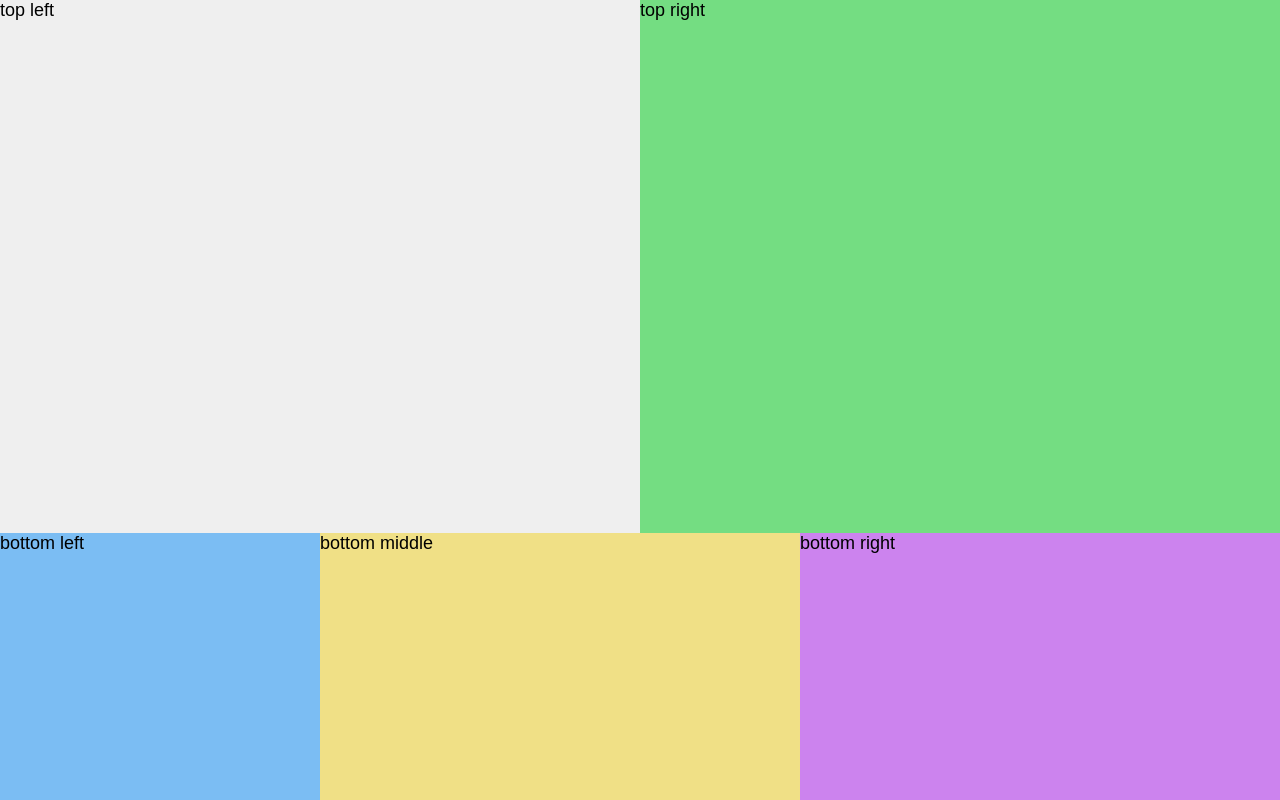
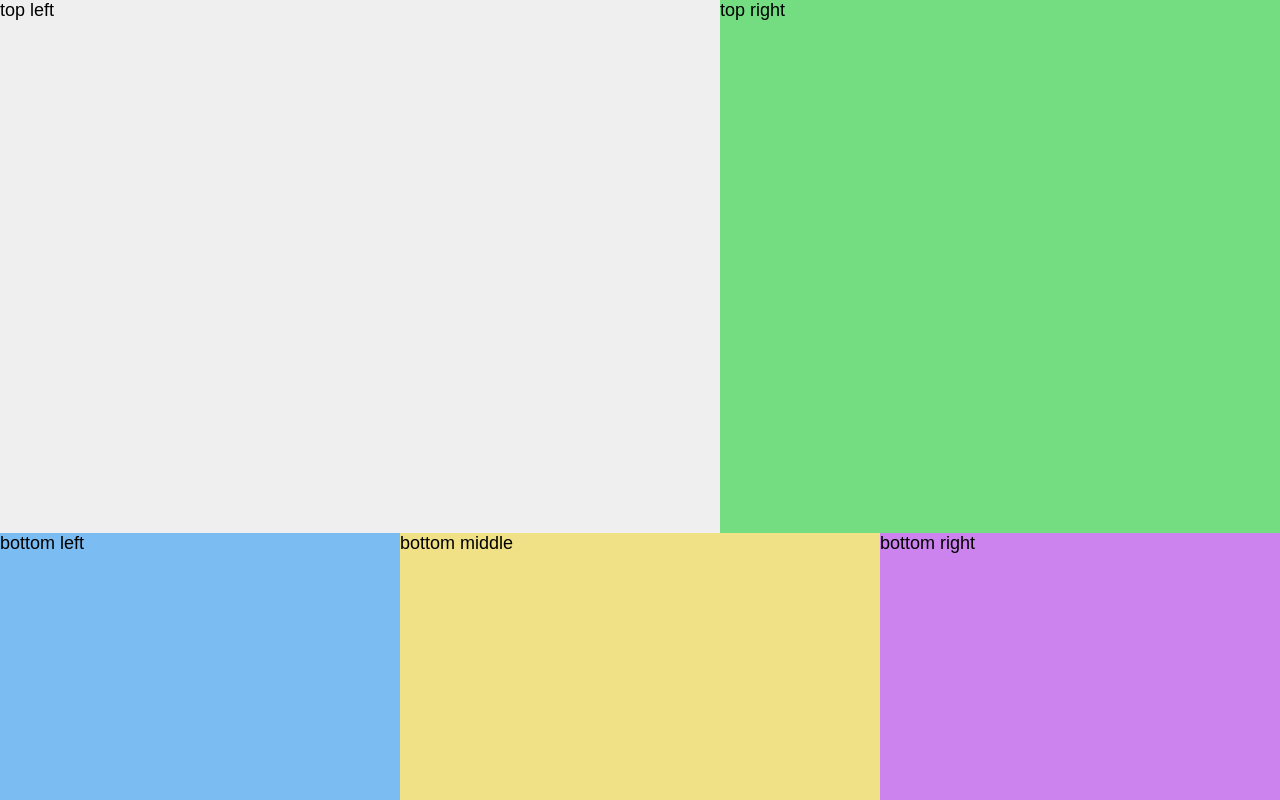
Before and after one commit to apcurran/ui-challenges, a plain HTML site: page landing-page-grid-layout/index.html in a window 1280 px wide. Drawn offline with Linux system fonts and the light colour scheme.

Commit message:
Adjust grid cols

```diff
--- a/landing-page-grid-layout/style.css
+++ b/landing-page-grid-layout/style.css
@@ -8,7 +8,7 @@ body {
     height: 100vh; /* fallback for lvh height below */
     height: 100lvh;
     display: grid;
-    grid-template-columns: repeat(8, 1fr);
+    grid-template-columns: repeat(16, 1fr);
     grid-template-rows: repeat(3, 1fr);
 
     font-family: sans-serif;
@@ -18,34 +18,34 @@ body {
 /* top left */
 .grid-box:nth-of-type(1) {
     grid-row: 1 / 3;
-    grid-column: 1 / 5;
+    grid-column: 1 / 10;
     background-color: #efefef;
 }
 
 /* top right */
 .grid-box:nth-of-type(2) {
     grid-row: 1 / 3;
-    grid-column: 5 / -1;
+    grid-column: 10 / -1;
     background-color: #74dd82;
 }
 
 /* bottom left */
 .grid-box:nth-of-type(3) {
     grid-row: 3 / -1;
-    grid-column: 1 / 3;
+    grid-column: 1 / 6;
     background-color: #7bbdf3;
 }
 
 /* bottom middle */
 .grid-box:nth-of-type(4) {
     grid-row: 3 / -1;
-    grid-column: 3 / 6;
+    grid-column: 6 / 12;
     background-color: #f0e086;
 }
 
 /* bottom right */
 .grid-box:nth-of-type(5) {
     grid-row: 3 / -1;
-    grid-column: 6 / -1;
+    grid-column: 12 / -1;
     background-color: #cc83ee;
 }
```
